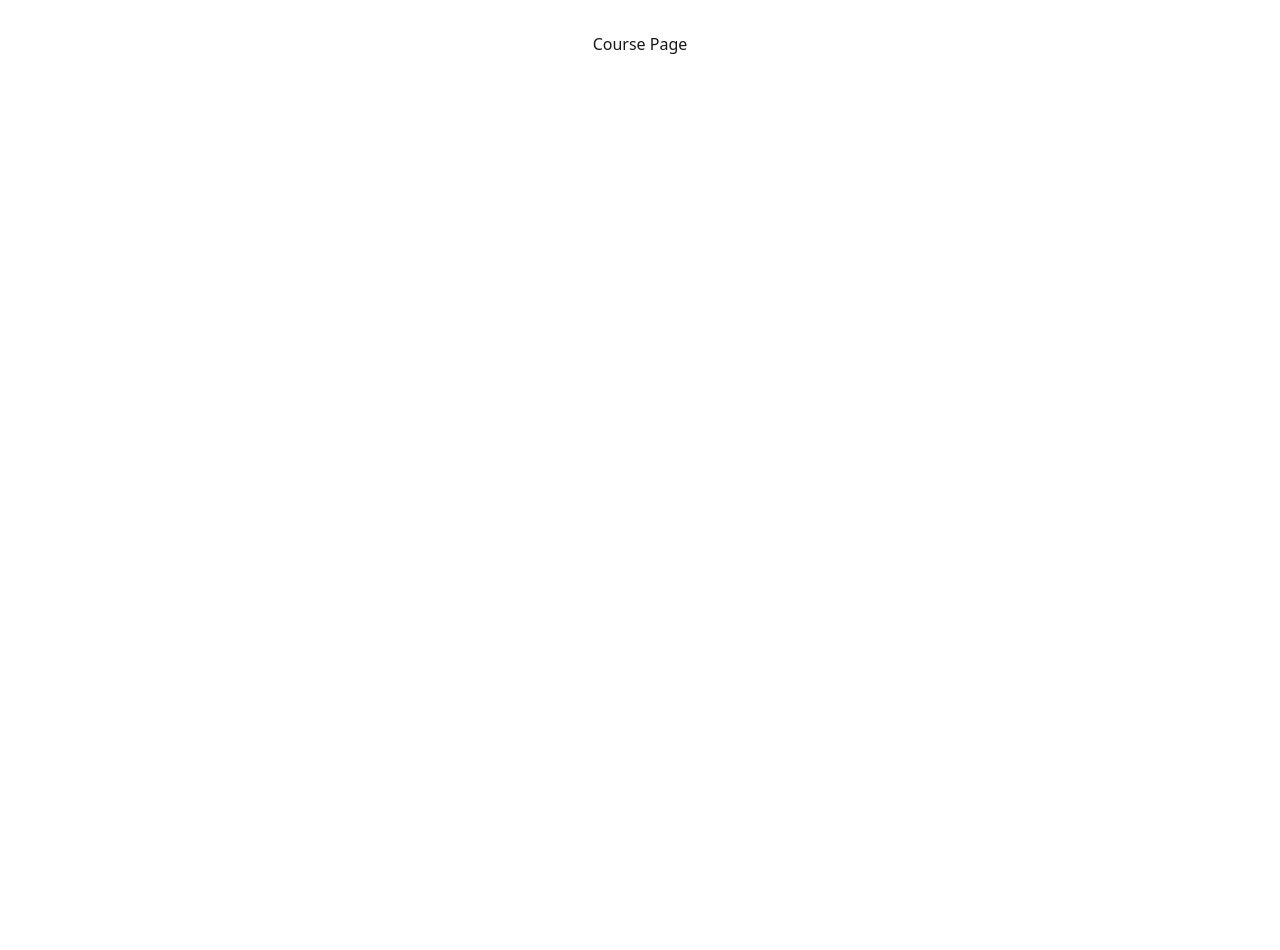
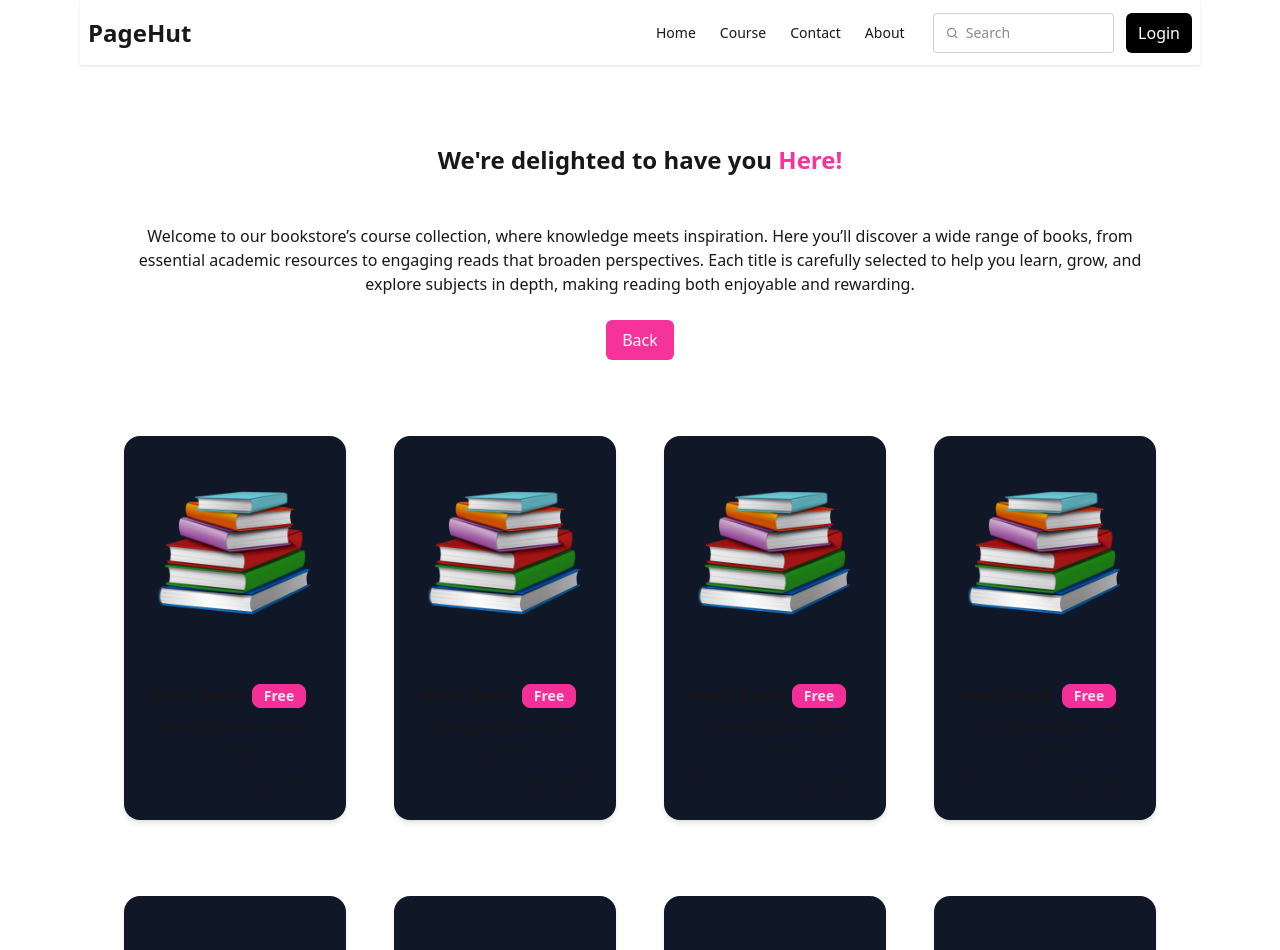
Before and after one commit to prajwal3114/PageHut, a React (Vite) app in the folder Frontend/: page /course in a window 1280 px wide. Shown: the top 950 px of the page. Before the commit the page ends 800 px from the top, so only its background shows below. Built offline with nearby package versions, Linux system fonts and the light colour scheme.

Commit message:
Completed the course section ...

```diff
--- a/Frontend/src/App.jsx
+++ b/Frontend/src/App.jsx
@@ -1,6 +1,6 @@
 import './App.css'
 import Home from './home/home'
-import Course from './components/course'
+import Courses from './courses/Courses'
 import { Routes,Route } from 'react-router-dom'
 function App() {
   return (
@@ -9,7 +9,7 @@ function App() {
       <Course /> */}
       <Routes>
         <Route path='/' element={<Home />} />
-        <Route path='/course' element={<Course />} />
+        <Route path='/course' element={<Courses />} />
       </Routes>
     </>
   )
--- a/Frontend/src/components/Course.jsx
+++ b/Frontend/src/components/Course.jsx
@@ -1,10 +1,28 @@
 import React from 'react'
-
+import list from '../list.json'
+import Cards from './cards'
+import {Link} from 'react-router-dom'
 function Course() {
+  console.log(list)
   return (
-    <div>
-      <h1>Course Page</h1>
-    </div>
+    <>
+      <div className='max-w-screen-2xl container mx-auto md:px-20 px-4'>
+        <div className='mt-28 items-center justify-center text-center'>
+          <h1 className='text-2xl font-semibold md-text-4xl'>We're delighted to have you <span className='text-pink-500'>Here!</span> </h1>
+          <p className='mt-12'>Welcome to our bookstore’s course collection, where knowledge meets inspiration. Here you’ll discover a wide range of books, from essential academic resources to engaging reads that broaden perspectives. Each title is carefully selected to help you learn, grow, and explore subjects in depth, making reading both enjoyable and rewarding.</p>
+          <Link to='/'>
+          <button className='mt-6 bg-pink-500 text-white px-4 py-2 rounded-md hover:bg-pink-700 duration-300'>Back</button>
+          </Link>
+        </div>
+        <div className="mt-12 grid grid-cols-1 sm:grid-cols-2 md:grid-cols-3 lg:grid-cols-4 gap-6">
+          {
+            list.map((item)=>{
+               return  <Cards key={item.id} item={item} />
+            })
+          }
+        </div>
+      </div>
+    </>
   )
 }
 
--- a/Frontend/src/components/Navbar.jsx
+++ b/Frontend/src/components/Navbar.jsx
@@ -69,28 +69,7 @@ function Navbar() {
 </label>
 
   </div>
-  <label className="swap swap-rotate">
-  {/* this hidden checkbox controls the state */}
-  <input type="checkbox" className="theme-controller" value="synthwave" />
 
-  {/* sun icon */}
-  <svg
-    className="swap-off h-7 w-7 fill-current"
-    xmlns="http://www.w3.org/2000/svg"
-    viewBox="0 0 24 24">
-    <path
-      d="M5.64,17l-.71.71a1,1,0,0,0,0,1.41,1,1,0,0,0,1.41,0l.71-.71A1,1,0,0,0,5.64,17ZM5,12a1,1,0,0,0-1-1H3a1,1,0,0,0,0,2H4A1,1,0,0,0,5,12Zm7-7a1,1,0,0,0,1-1V3a1,1,0,0,0-2,0V4A1,1,0,0,0,12,5ZM5.64,7.05a1,1,0,0,0,.7.29,1,1,0,0,0,.71-.29,1,1,0,0,0,0-1.41l-.71-.71A1,1,0,0,0,4.93,6.34Zm12,.29a1,1,0,0,0,.7-.29l.71-.71a1,1,0,1,0-1.41-1.41L17,5.64a1,1,0,0,0,0,1.41A1,1,0,0,0,17.66,7.34ZM21,11H20a1,1,0,0,0,0,2h1a1,1,0,0,0,0-2Zm-9,8a1,1,0,0,0-1,1v1a1,1,0,0,0,2,0V20A1,1,0,0,0,12,19ZM18.36,17A1,1,0,0,0,17,18.36l.71.71a1,1,0,0,0,1.41,0,1,1,0,0,0,0-1.41ZM12,6.5A5.5,5.5,0,1,0,17.5,12,5.51,5.51,0,0,0,12,6.5Zm0,9A3.5,3.5,0,1,1,15.5,12,3.5,3.5,0,0,1,12,15.5Z" />
-  </svg>
-
-  {/* moon icon */}
-  <svg
-    className="swap-on h-7 w-7 fill-current"
-    xmlns="http://www.w3.org/2000/svg"
-    viewBox="0 0 24 24">
-    <path
-      d="M21.64,13a1,1,0,0,0-1.05-.14,8.05,8.05,0,0,1-3.37.73A8.15,8.15,0,0,1,9.08,5.49a8.59,8.59,0,0,1,.25-2A1,1,0,0,0,8,2.36,10.14,10.14,0,1,0,22,14.05,1,1,0,0,0,21.64,13Zm-9.5,6.69A8.14,8.14,0,0,1,7.08,5.22v.27A10.15,10.15,0,0,0,17.22,15.63a9.79,9.79,0,0,0,2.1-.22A8.11,8.11,0,0,1,12.14,19.73Z" />
-  </svg>
-</label>
     <a className="bg-black text-white px-3 py-2 rounded-md hover:bg-slate-800 duration-300">Login</a>
   </div>
 </div>
--- a/Frontend/src/components/cards.jsx
+++ b/Frontend/src/components/cards.jsx
@@ -3,7 +3,7 @@ import React from 'react'
 function Cards({ item }) {
   return (
     <div className='mt-4 my-3 p-3 '>
-      <div className="w-96 bg-gray-900 rounded-2xl shadow-md hover:shadow-lg hover:bg-gray-800 transition duration-300 text-gray-200">
+      <div className="w-full bg-gray-900 rounded-2xl shadow-md hover:scale-105 duration:300">
         <figure>
           <img
             src={item.image}
--- /dev/null
+++ b/Frontend/src/courses/Courses.jsx
@@ -0,0 +1,17 @@
+import React from 'react'
+import Navbar from '../components/Navbar'
+import Footer from '../components/Footer'
+import Course from '../components/Course'
+function Courses() {
+  return (
+    <>
+    <Navbar/>
+    <div className='min-h-screen'>
+        <Course/>
+    </div>
+    <Footer/>
+    </>
+  )
+}
+
+export default Courses
```
